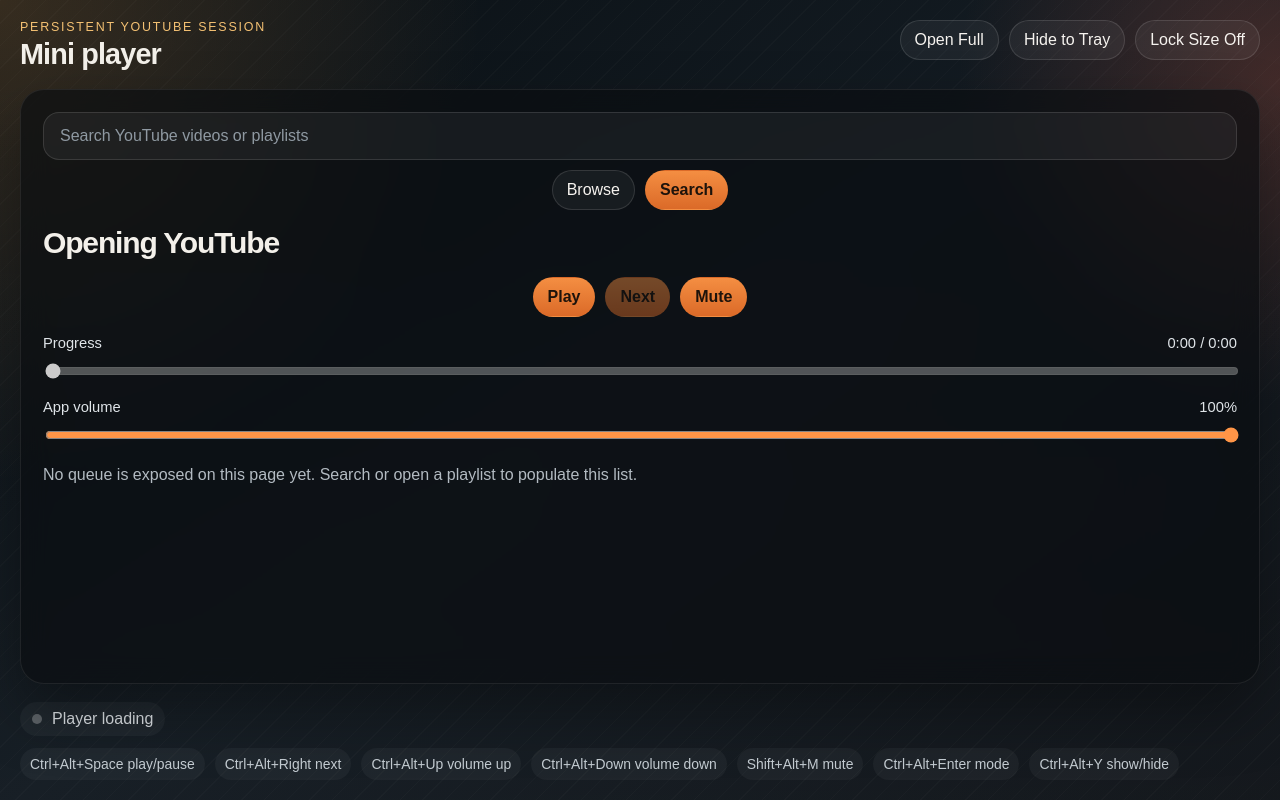
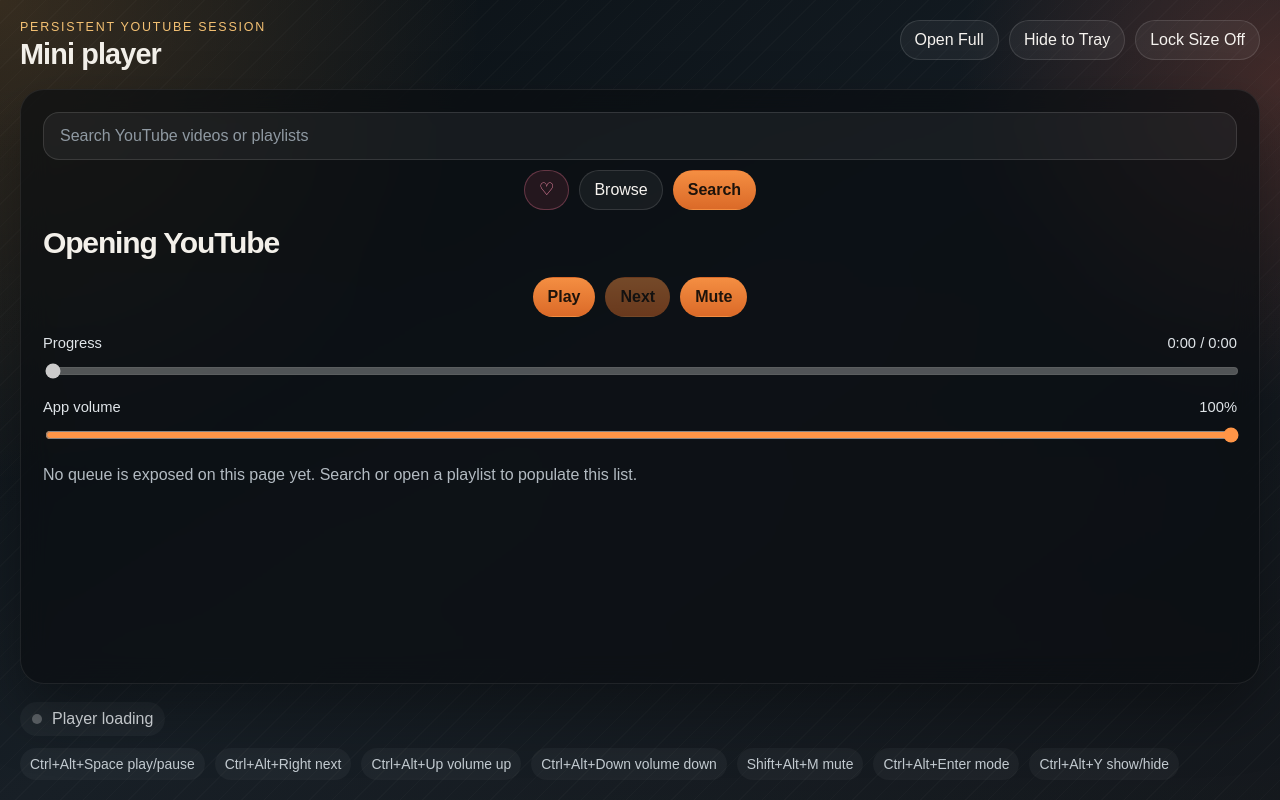
Before and after one commit to zoidypuh/youtube-windows-client, a React (Vite) app: page / in a window 1280 px wide. Built offline with nearby package versions, Linux system fonts and the light colour scheme.

Commit message:
feat: add like button to YouTube client

```diff
--- a/electron/main/index.ts
+++ b/electron/main/index.ts
@@ -14,7 +14,7 @@ import {
 } from "electron";
 
 type WindowMode = "mini" | "full";
-type PlayerCommand = "play-pause" | "next" | "volume-up" | "volume-down" | "mute";
+type PlayerCommand = "play-pause" | "next" | "volume-up" | "volume-down" | "mute" | "like";
 type PlayerStatus = "loading" | "ready" | "idle" | "error";
 
 type VideoBounds = {
@@ -66,6 +66,7 @@ type PlayerState = {
   volume: number;
   isMuted: boolean;
   isPlaying: boolean;
+  isLiked: boolean;
   canGoNext: boolean;
   hasVideo: boolean;
   url: string;
@@ -145,6 +146,7 @@ const defaultPlayerState: PlayerState = {
   volume: 1,
   isMuted: false,
   isPlaying: false,
+  isLiked: false,
   canGoNext: false,
   hasVideo: false,
   url: youtubeHomeUrl,
--- a/electron/preload/index.ts
+++ b/electron/preload/index.ts
@@ -1,7 +1,7 @@
 import { contextBridge, ipcRenderer } from "electron";
 
 type WindowMode = "mini" | "full";
-type PlayerCommand = "play-pause" | "next" | "volume-up" | "volume-down" | "mute";
+type PlayerCommand = "play-pause" | "next" | "volume-up" | "volume-down" | "mute" | "like";
 type PlayerStatus = "loading" | "ready" | "idle" | "error";
 
 type VideoBounds = {
@@ -32,6 +32,7 @@ type PlayerState = {
   volume: number;
   isMuted: boolean;
   isPlaying: boolean;
+  isLiked: boolean;
   canGoNext: boolean;
   hasVideo: boolean;
   url: string;
--- a/src/App.tsx
+++ b/src/App.tsx
@@ -198,6 +198,10 @@ export default function App() {
     void shellApi.openYoutubeUrl(item.url);
   };
 
+  const likeCurrentVideo = () => {
+    void shellApi.sendPlayerCommand("like");
+  };
+
   const handleShellWheel = (event: WheelEvent<HTMLDivElement>) => {
     if (shellState.mode !== "mini" || !shellRef.current) {
       return;
@@ -298,6 +302,15 @@ export default function App() {
                   onChange={(event) => setSearchQuery(event.target.value)}
                 />
                 <div className="search-actions">
+                  <button
+                    className={`heart-button${deferredPlayerState.isLiked ? " heart-button--active" : ""}`}
+                    type="button"
+                    aria-label={deferredPlayerState.isLiked ? "Current video liked" : "Like current video"}
+                    title={deferredPlayerState.isLiked ? "Current video liked" : "Like current video"}
+                    onClick={likeCurrentVideo}
+                  >
+                    {deferredPlayerState.isLiked ? "♥" : "♡"}
+                  </button>
                   <button className="ghost-button" type="button" onClick={() => void shellApi.openYoutubeHome()}>
                     Browse
                   </button>
--- a/src/shell.ts
+++ b/src/shell.ts
@@ -29,6 +29,7 @@ export const DEFAULT_PLAYER_STATE: PlayerState = {
   volume: 1,
   isMuted: false,
   isPlaying: false,
+  isLiked: false,
   canGoNext: false,
   hasVideo: false,
   url: "https://www.youtube.com/",
--- a/src/styles.css
+++ b/src/styles.css
@@ -147,7 +147,8 @@ input[type="range"] {
 }
 
 .ghost-button,
-.icon-button {
+.icon-button,
+.heart-button {
   border-radius: 999px;
   padding: 10px 14px;
   color: #f6f3ef;
@@ -175,9 +176,35 @@ input[type="range"] {
   font-weight: 700;
 }
 
+.heart-button {
+  display: inline-grid;
+  place-items: center;
+  min-width: 44px;
+  border: 1px solid rgba(255, 125, 156, 0.3);
+  background: rgba(255, 86, 127, 0.1);
+  color: #ff8faf;
+  font-size: 1.08rem;
+  font-weight: 800;
+  line-height: 1;
+}
+
+.heart-button--active {
+  border-color: rgba(255, 86, 127, 0.82);
+  background: linear-gradient(180deg, rgba(255, 86, 127, 0.34), rgba(255, 149, 71, 0.12));
+  color: #ffd8e2;
+  box-shadow: 0 0 18px rgba(255, 86, 127, 0.22);
+}
+
 .ghost-button:hover,
-.icon-button:hover {
+.icon-button:hover,
+.heart-button:hover {
   transform: translateY(-1px);
+}
+
+.heart-button:disabled {
+  cursor: not-allowed;
+  opacity: 0.45;
+  transform: none;
 }
 
 .content {
--- a/src/types.ts
+++ b/src/types.ts
@@ -1,6 +1,6 @@
 export type WindowMode = "mini" | "full";
 
-export type PlayerCommand = "play-pause" | "next" | "volume-up" | "volume-down" | "mute";
+export type PlayerCommand = "play-pause" | "next" | "volume-up" | "volume-down" | "mute" | "like";
 
 export type VideoBounds = {
   x: number;
@@ -32,6 +32,7 @@ export type PlayerState = {
   volume: number;
   isMuted: boolean;
   isPlaying: boolean;
+  isLiked: boolean;
   canGoNext: boolean;
   hasVideo: boolean;
   url: string;
```
Also changed, not shown: electron/preload/youtube.ts (+67 -1 lines), 1 other file (tests, documents, lock files or other folders).
